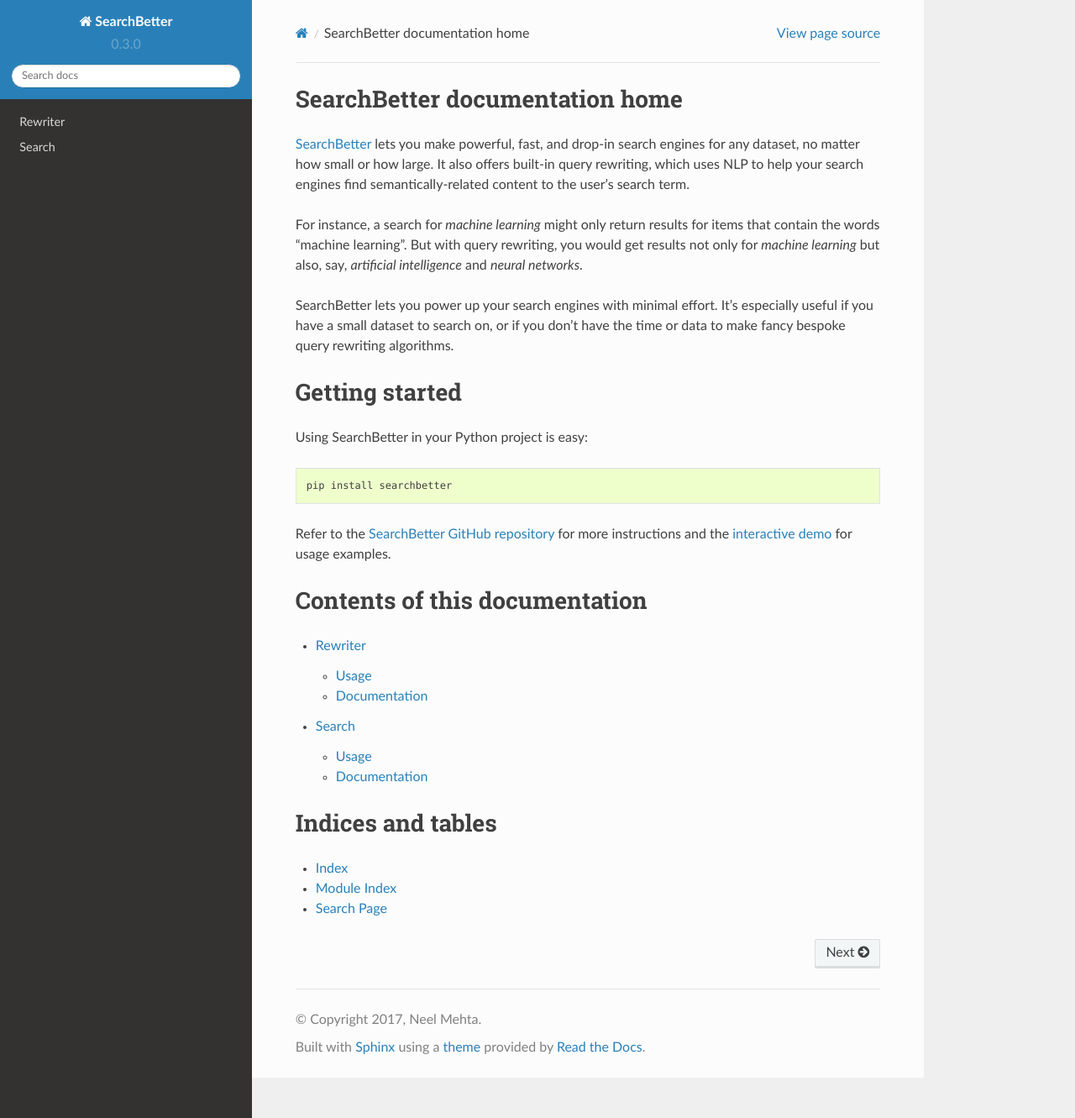
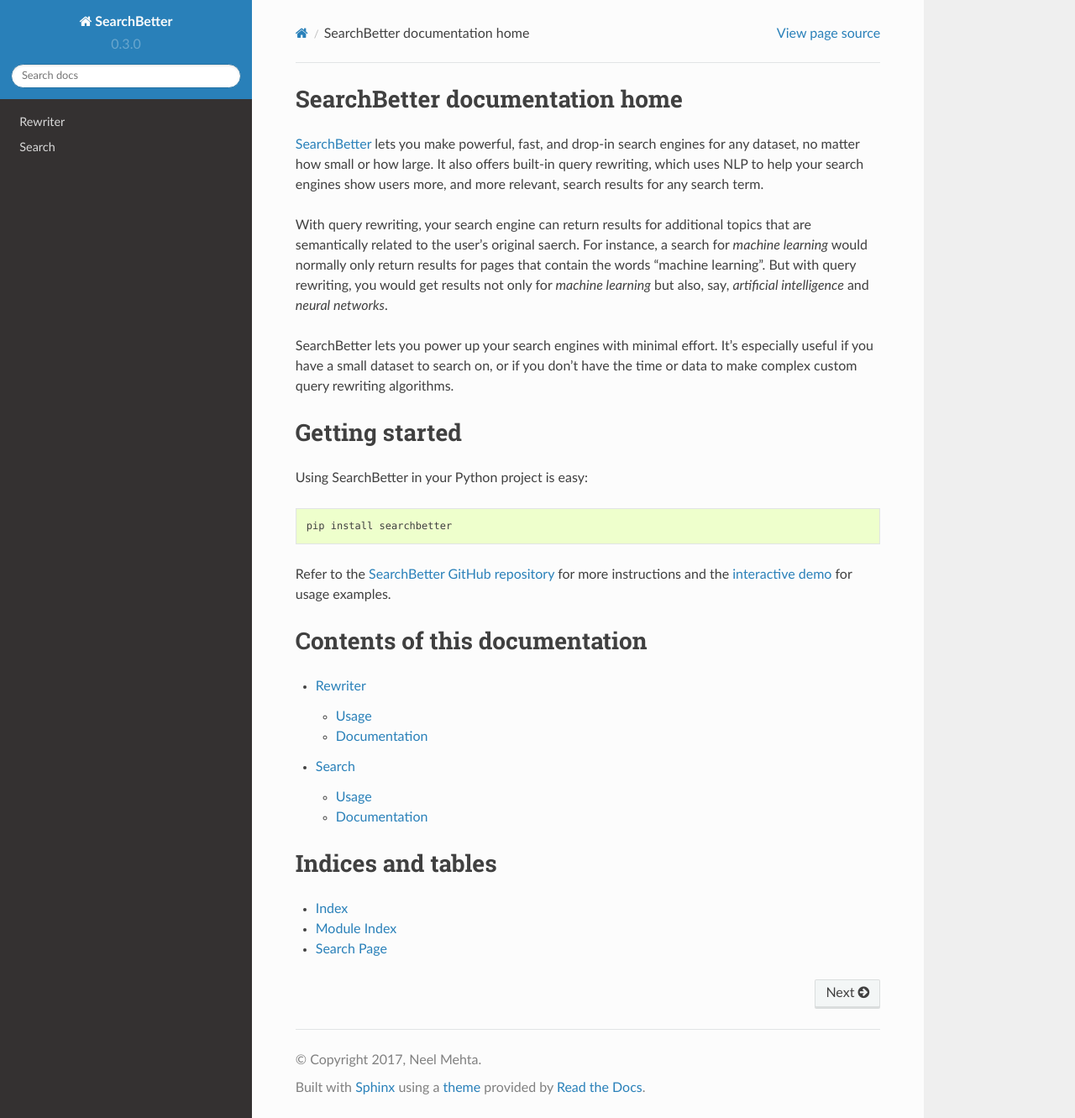
Before and after one commit to hathix/searchbetter, a Sphinx documentation site: the page built from docs/index.rst, in a window 1280 px wide and 1331 px high. Shown: the whole window at 84% size. Built offline with Sphinx 7.4.7 and the Read the Docs theme 2.0.0, drawn with Linux system fonts in a browser that asks for light colours.

Commit message:
tweak messaging

```diff
--- a/docs/index.rst
+++ b/docs/index.rst
@@ -6,11 +6,11 @@
 SearchBetter documentation home
 ========================================
 
-`SearchBetter <https://github.com/hathix/searchbetter/>`_ lets you make powerful, fast, and drop-in search engines for any dataset, no matter how small or how large. It also offers built-in query rewriting, which uses NLP to help your search engines find semantically-related content to the user's search term.
+`SearchBetter <https://github.com/hathix/searchbetter/>`_ lets you make powerful, fast, and drop-in search engines for any dataset, no matter how small or how large. It also offers built-in query rewriting, which uses NLP to help your search engines show users more, and more relevant, search results for any search term.
 
-For instance, a search for `machine learning` might only return results for items that contain the words "machine learning". But with query rewriting, you would get results not only for `machine learning` but also, say, `artificial intelligence` and `neural networks`.
+With query rewriting, your search engine can return results for additional topics that are semantically related to the user's original saerch. For instance, a search for `machine learning` would normally only return results for pages that contain the words "machine learning". But with query rewriting, you would get results not only for `machine learning` but also, say, `artificial intelligence` and `neural networks`.
 
-SearchBetter lets you power up your search engines with minimal effort. It's especially useful if you have a small dataset to search on, or if you don't have the time or data to make fancy bespoke query rewriting algorithms.
+SearchBetter lets you power up your search engines with minimal effort. It's especially useful if you have a small dataset to search on, or if you don't have the time or data to make complex custom query rewriting algorithms.
 
 
 Getting started
```
